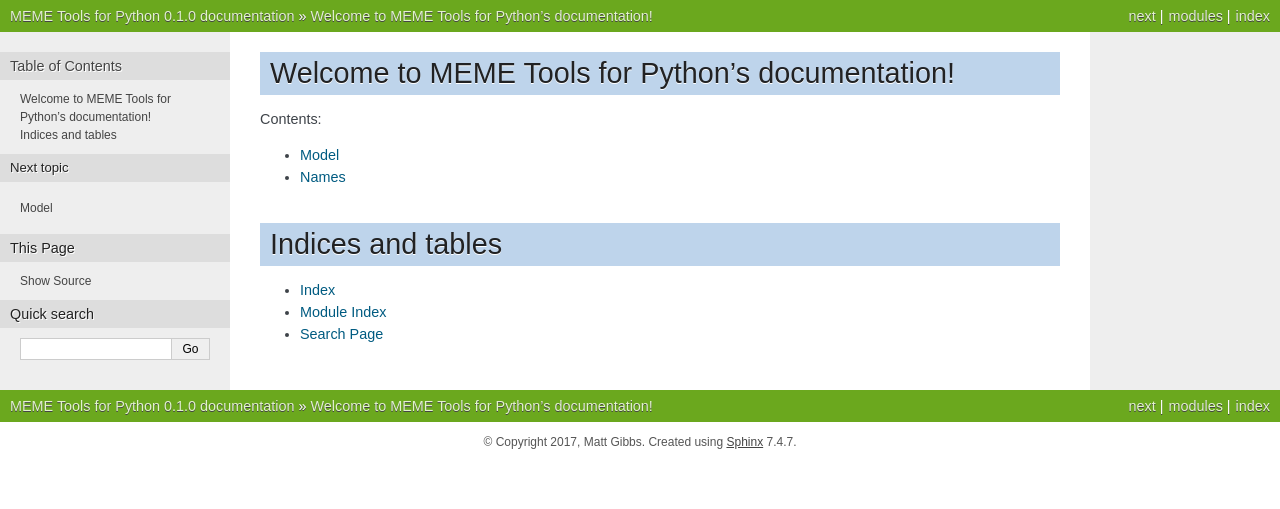
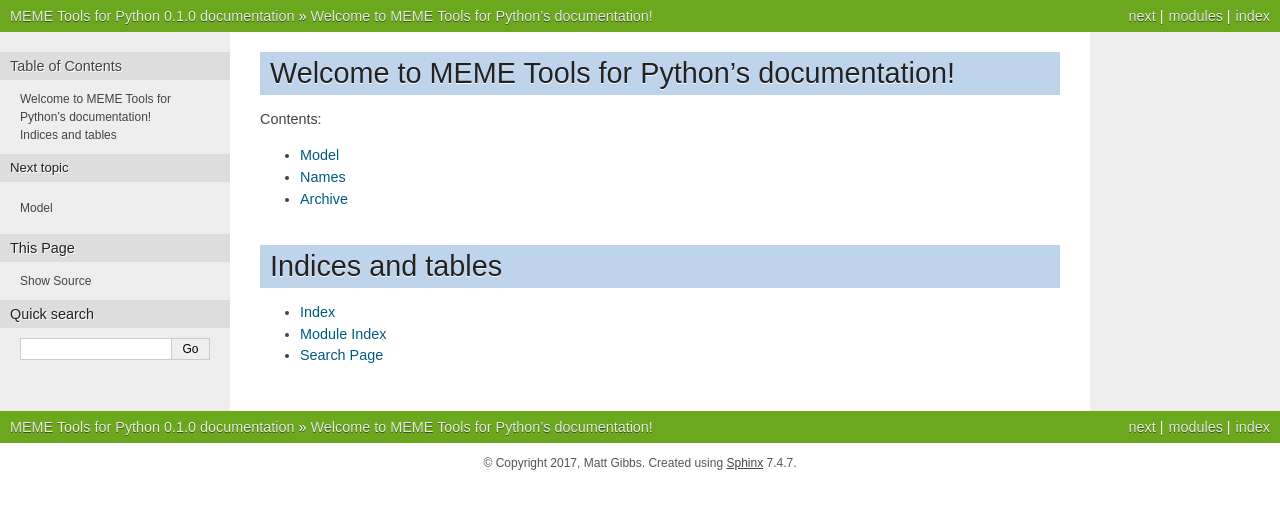
Before and after one commit to slaclab/meme, a Sphinx documentation site: the page built from doc/source/index.rst, in a window 1280 px wide. Shown: the top 509 px of the page. Built offline with Sphinx 7.4.7, drawn with Linux system fonts in a browser that asks for light colours; formulas are drawn with MathJax 3.

Commit message:
Add archive to table of contents.

```diff
--- a/doc/source/index.rst
+++ b/doc/source/index.rst
@@ -13,6 +13,7 @@
 
    meme/model/model
    meme/names/names
+   meme/archive/archive
 
 
 Indices and tables
```
